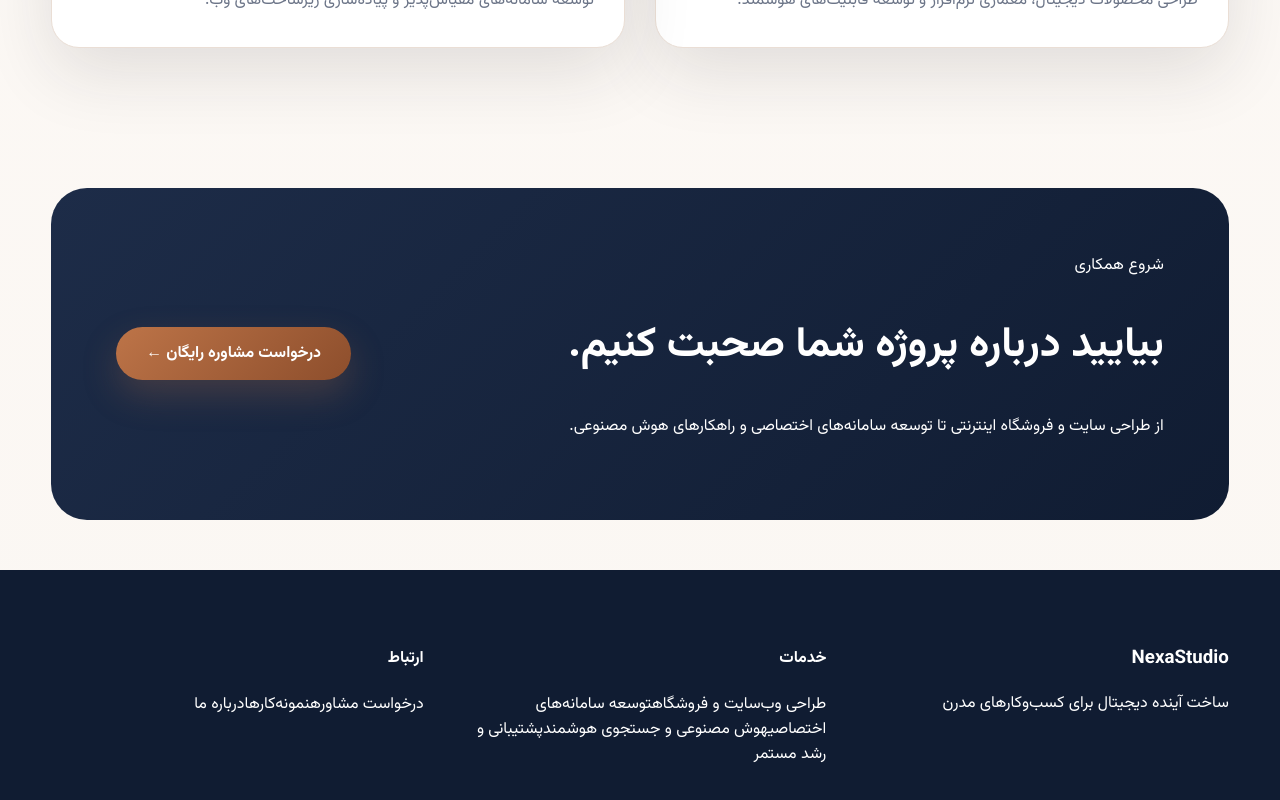
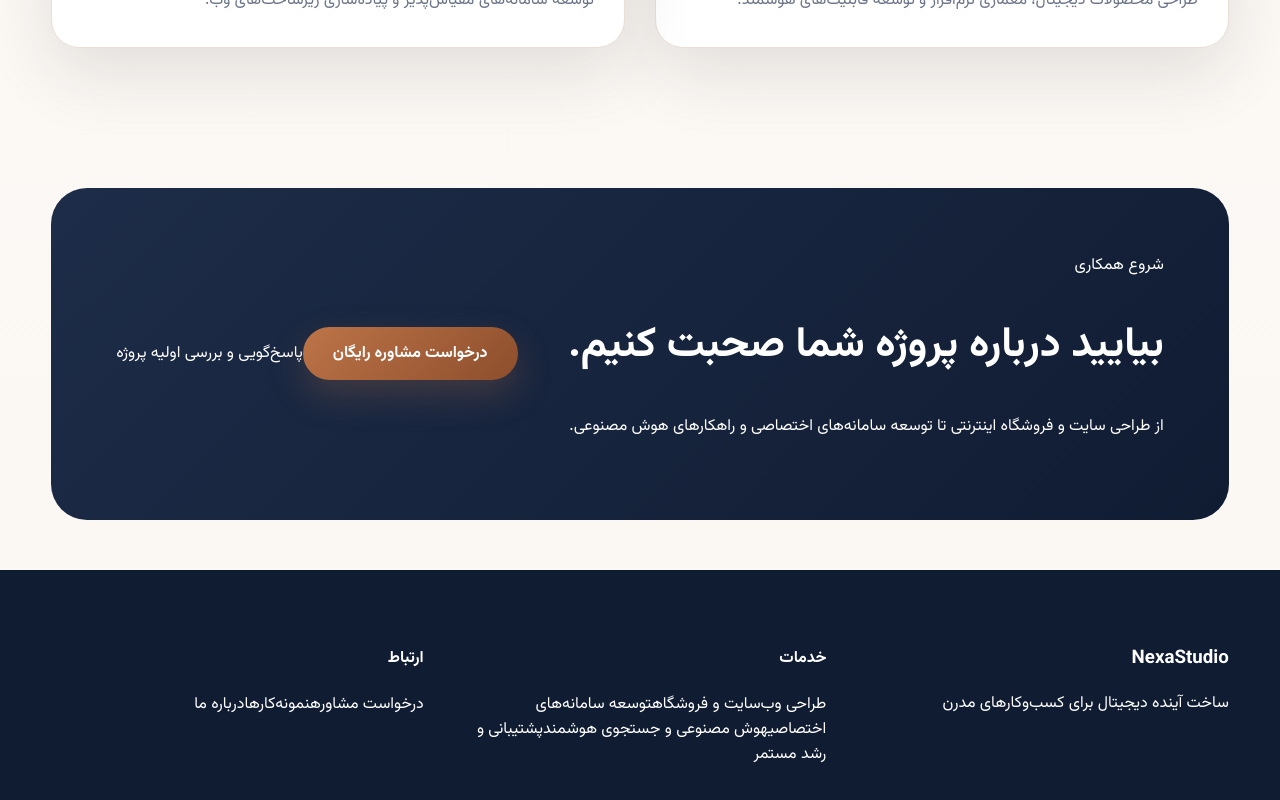
Before and after one commit to zohreksh/smartpilot, a Nuxt app: page / in a window 1280 px wide. Shown: the part 4014-4814 px from the top of the page. Built offline with nearby package versions, Linux system fonts and the light colour scheme.

Commit message:
polish contact cta section structure

```diff
--- a/components/sections/ContactSection.vue
+++ b/components/sections/ContactSection.vue
@@ -6,7 +6,10 @@
         <h2>بیایید درباره پروژه شما صحبت کنیم.</h2>
         <p>از طراحی سایت و فروشگاه اینترنتی تا توسعه سامانه‌های اختصاصی و راهکارهای هوش مصنوعی.</p>
       </div>
-      <a class="header-button" href="#">درخواست مشاوره رایگان ←</a>
+      <div class="contact-action">
+        <a class="header-button" href="#">درخواست مشاوره رایگان</a>
+        <span class="contact-note">پاسخ‌گویی و بررسی اولیه پروژه</span>
+      </div>
     </div>
   </section>
 </template>
```
